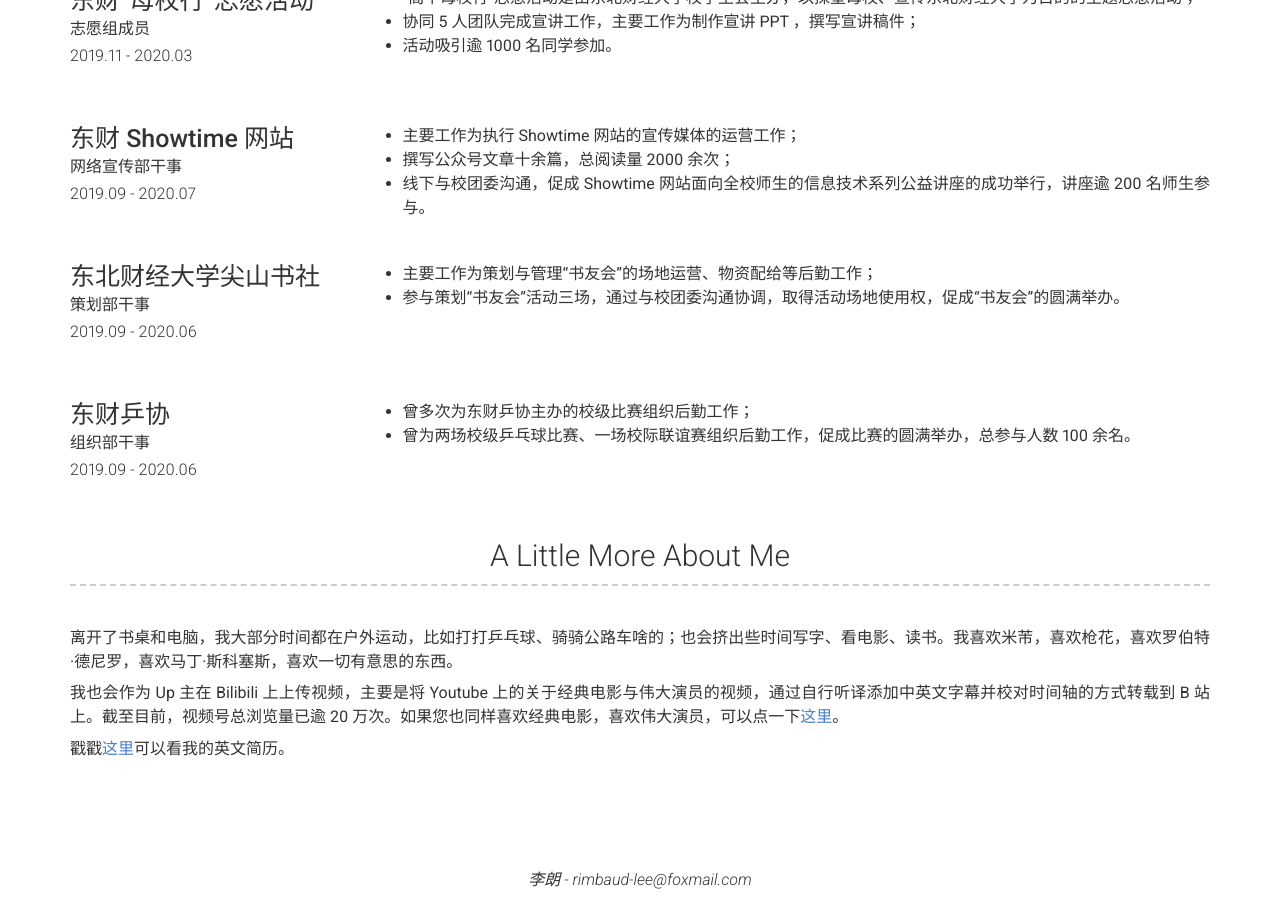
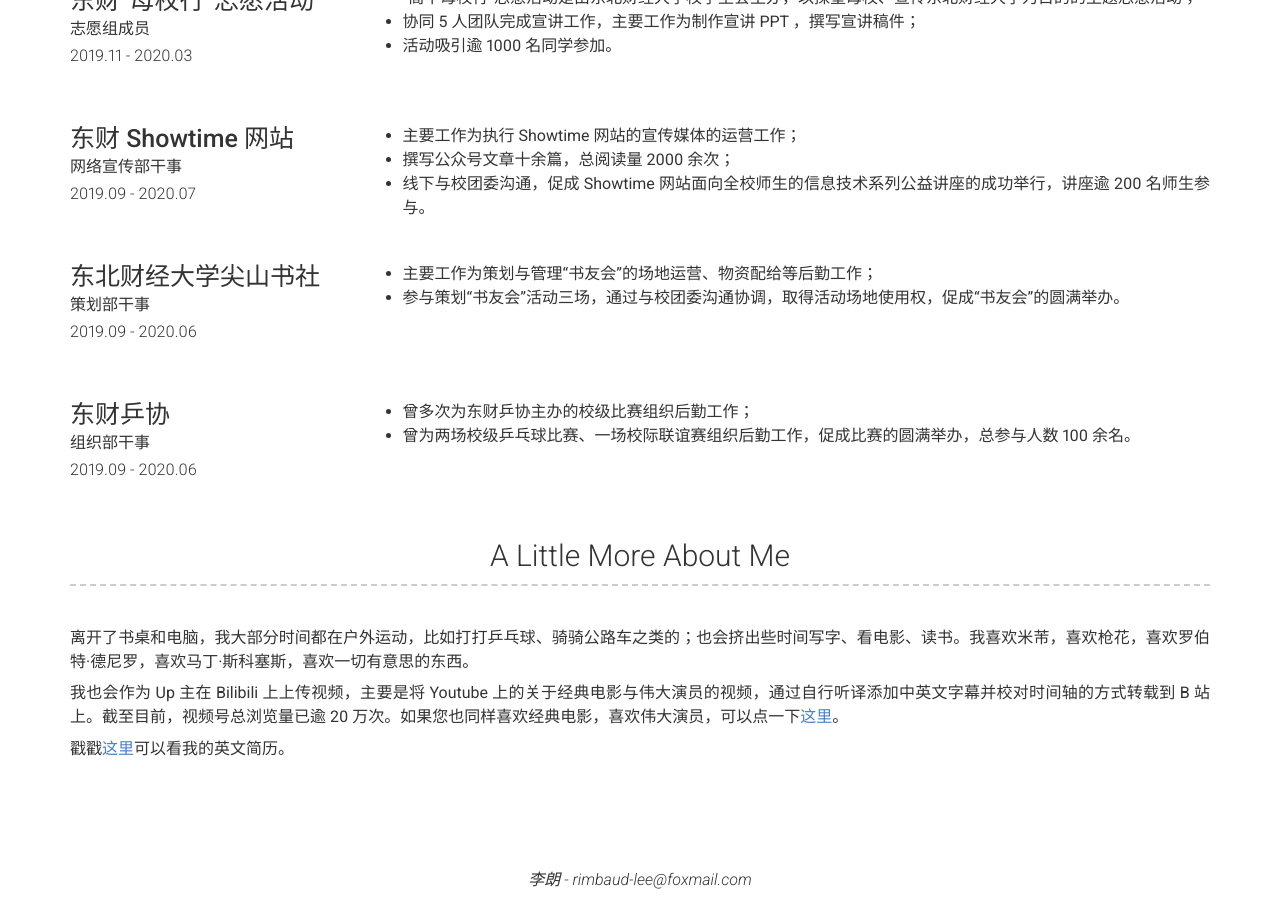
Before and after one commit to Rimbaud-Lee/resume_zh, a Jekyll site: the page built from index.md, in a window 1280 px wide and 900 px high, scrolled down 2484 px. Built offline with Jekyll 4.4.1, drawn with Linux system fonts in a browser that asks for light colours; nearby versions of some CDN libraries.

Commit message:
_config.yml

```diff
--- a/_config.yml
+++ b/_config.yml
@@ -222,7 +222,7 @@ content:
   - title: A Little More About Me
     layout: text
     content: | # this will include new lines to allow paragraphs
-      离开了书桌和电脑，我大部分时间都在户外运动，比如打打乒乓球、骑骑公路车啥的；也会挤出些时间写字、看电影、读书。我喜欢米芾，喜欢枪花，喜欢罗伯特·德尼罗，喜欢马丁·斯科塞斯，喜欢一切有意思的东西。
+      离开了书桌和电脑，我大部分时间都在户外运动，比如打打乒乓球、骑骑公路车之类的；也会挤出些时间写字、看电影、读书。我喜欢米芾，喜欢枪花，喜欢罗伯特·德尼罗，喜欢马丁·斯科塞斯，喜欢一切有意思的东西。
 
       我也会作为 Up 主在 Bilibili 上上传视频，主要是将 Youtube 上的关于经典电影与伟大演员的视频，通过自行听译添加中英文字幕并校对时间轴的方式转载到 B 站上。截至目前，视频号总浏览量已逾 20 万次。如果您也同样喜欢经典电影，喜欢伟大演员，可以点一下[这里](https://space.bilibili.com/475361336)。
 
```
